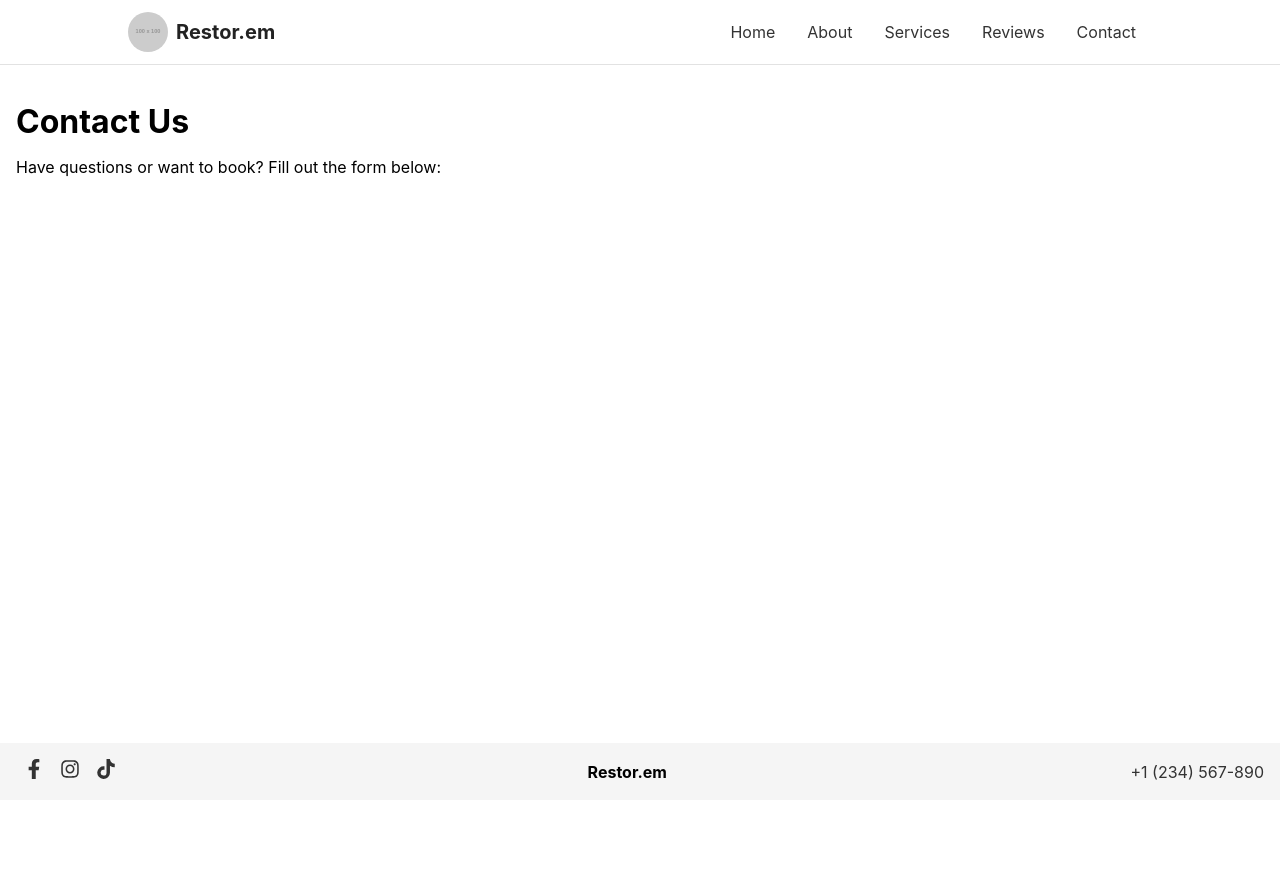
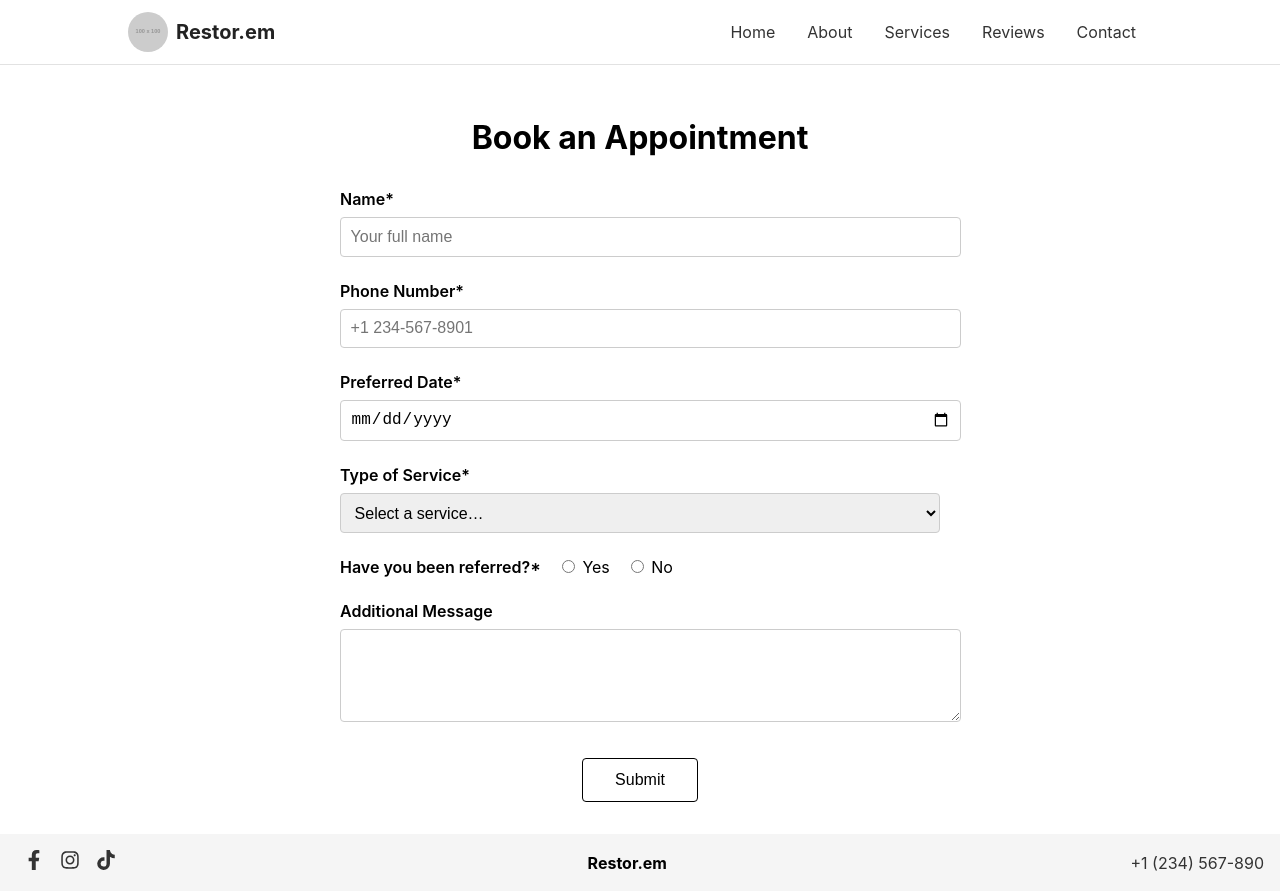
Before and after one commit to usmanAfzalKhan/car-mods-restorem, a React (Create React App) app: page /contact in a window 1280 px wide. Before the commit the page ends 800 px from the top, so only its background shows below. Built offline with nearby package versions, Linux system fonts and the light colour scheme; no server answers.

Commit message:
chore: update contact page form styling and required field indicators

```diff
--- a/src/pages/ContactPage.css
+++ b/src/pages/ContactPage.css
@@ -1,7 +1,68 @@
-/* ContactPage.css */
+/* src/pages/ContactPage.css */
 .contact-page {
-  padding: 1rem;
+  padding: 2rem;
 }
+
 .contact-page h1 {
+  text-align: center;
+  margin-bottom: 2rem;
+}
+
+.contact-form {
+  max-width: 600px;
+  margin: 0 auto;
+}
+
+.form-group {
+  margin-bottom: 1.5rem;
+}
+
+.form-label {
+  display: inline-block;
   margin-bottom: 0.5rem;
+  font-weight: 600;
 }
+
+.form-input,
+.form-textarea,
+select {
+  width: 100%;
+  padding: 0.6rem;
+  border: 1px solid #ccc;
+  border-radius: 4px;
+  font-size: 1rem;
+}
+
+.radio-group {
+  display: flex;
+  align-items: center;
+  gap: 1rem;
+}
+
+.radio-group .form-label {
+  margin: 0;
+}
+
+.radio-group label {
+  font-weight: 400;
+}
+
+.submit-button {
+  display: block;
+  margin: 2rem auto 0;
+  padding: 0.75rem 2rem;
+  border: 1px solid #000;
+  background: transparent;
+  font-size: 1rem;
+  cursor: pointer;
+  border-radius: 4px;
+}
+
+@media (max-width: 600px) {
+  .contact-page {
+    padding: 1rem;
+  }
+  .submit-button {
+    width: 100%;
+  }
+}
--- a/src/pages/ContactPage.jsx
+++ b/src/pages/ContactPage.jsx
@@ -1,12 +1,89 @@
+// src/pages/ContactPage.jsx
 import React from 'react';
 import './ContactPage.css';
 
 export default function ContactPage() {
   return (
     <div className="contact-page">
-      <h1>Contact Us</h1>
-      <p>Have questions or want to book? Fill out the form below:</p>
-      {/* TODO: your contact form goes here */}
+      <h1>Book an Appointment</h1>
+      <form className="contact-form" noValidate>
+        <div className="form-group">
+          <label htmlFor="name" className="form-label">Name*</label>
+          <input
+            type="text"
+            id="name"
+            name="name"
+            className="form-input"
+            placeholder="Your full name"
+            required
+          />
+        </div>
+
+        <div className="form-group">
+          <label htmlFor="phone" className="form-label">Phone Number*</label>
+          <input
+            type="tel"
+            id="phone"
+            name="phone"
+            className="form-input"
+            placeholder="+1 234-567-8901"
+            required
+          />
+        </div>
+
+        <div className="form-group">
+          <label htmlFor="date" className="form-label">Preferred Date*</label>
+          <input
+            type="date"
+            id="date"
+            name="date"
+            className="form-input"
+            required
+          />
+        </div>
+
+        <div className="form-group">
+          <label htmlFor="service" className="form-label">Type of Service*</label>
+          <select
+            id="service"
+            name="service"
+            className="form-input"
+            required
+          >
+            <option value="">Select a service…</option>
+            <option value="headlight-restoration">Headlight Restoration</option>
+            <option value="android-stereos">Android Stereos</option>
+            <option value="parking-sensors">Parking Sensors</option>
+            <option value="blindspot-monitor">Blindspot Monitor</option>
+            <option value="led-lighting">LED Lighting</option>
+            <option value="ambient-lighting">Ambient Lighting</option>
+            <option value="underglow">Underglow</option>
+            <option value="back-up-camera">Back Up Camera</option>
+          </select>
+        </div>
+
+        <div className="form-group radio-group">
+          <span className="form-label">Have you been referred?*</span>
+          <label>
+            <input type="radio" name="referred" value="yes" required /> Yes
+          </label>
+          <label>
+            <input type="radio" name="referred" value="no" required /> No
+          </label>
+        </div>
+
+        <div className="form-group">
+          <label htmlFor="message" className="form-label">Additional Message</label>
+          <textarea
+            id="message"
+            name="message"
+            className="form-textarea"
+            rows="4"
+          />
+        </div>
+
+        <button type="submit" className="submit-button">Submit</button>
+      </form>
     </div>
-  );
+);
 }
```
